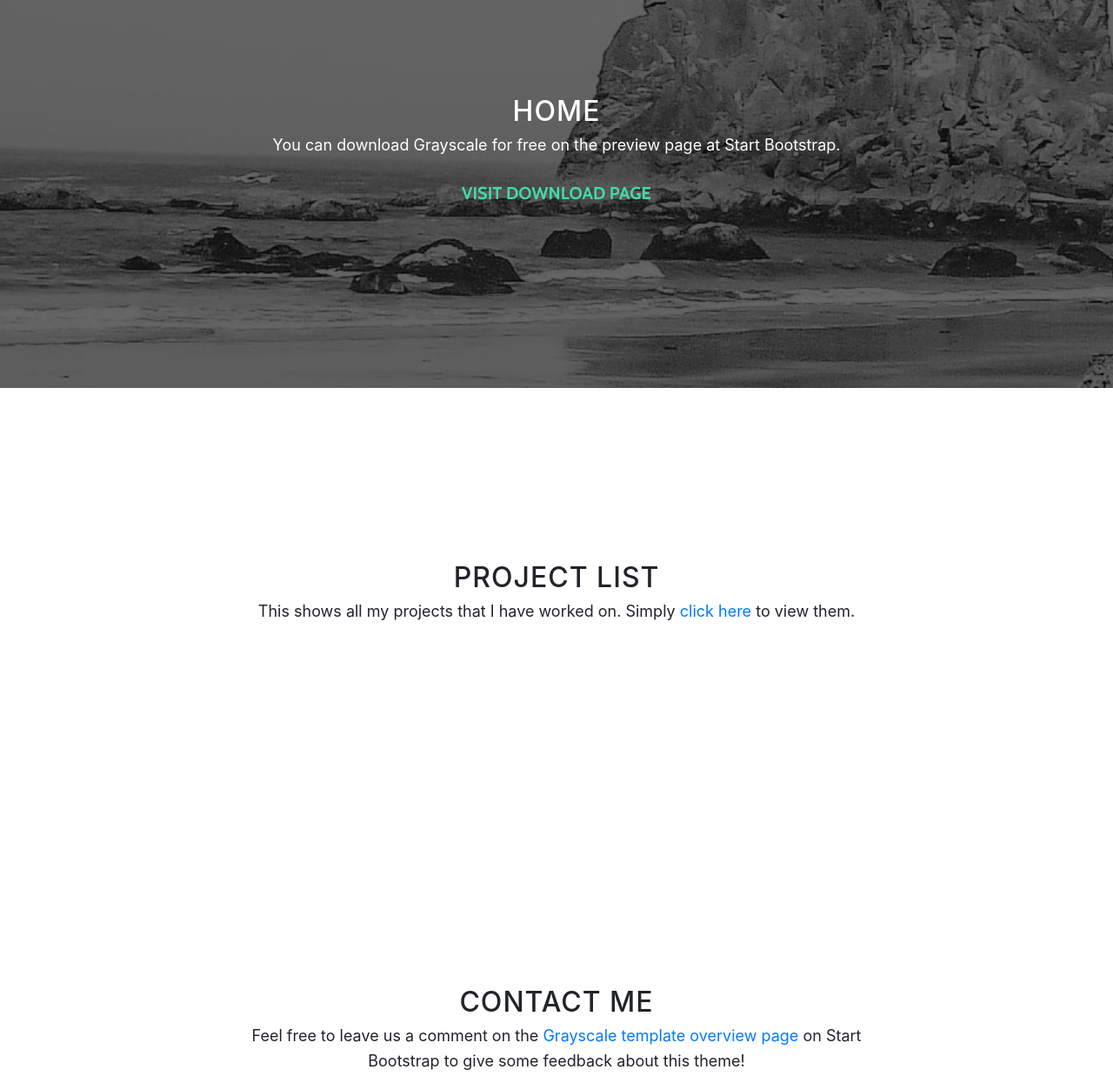
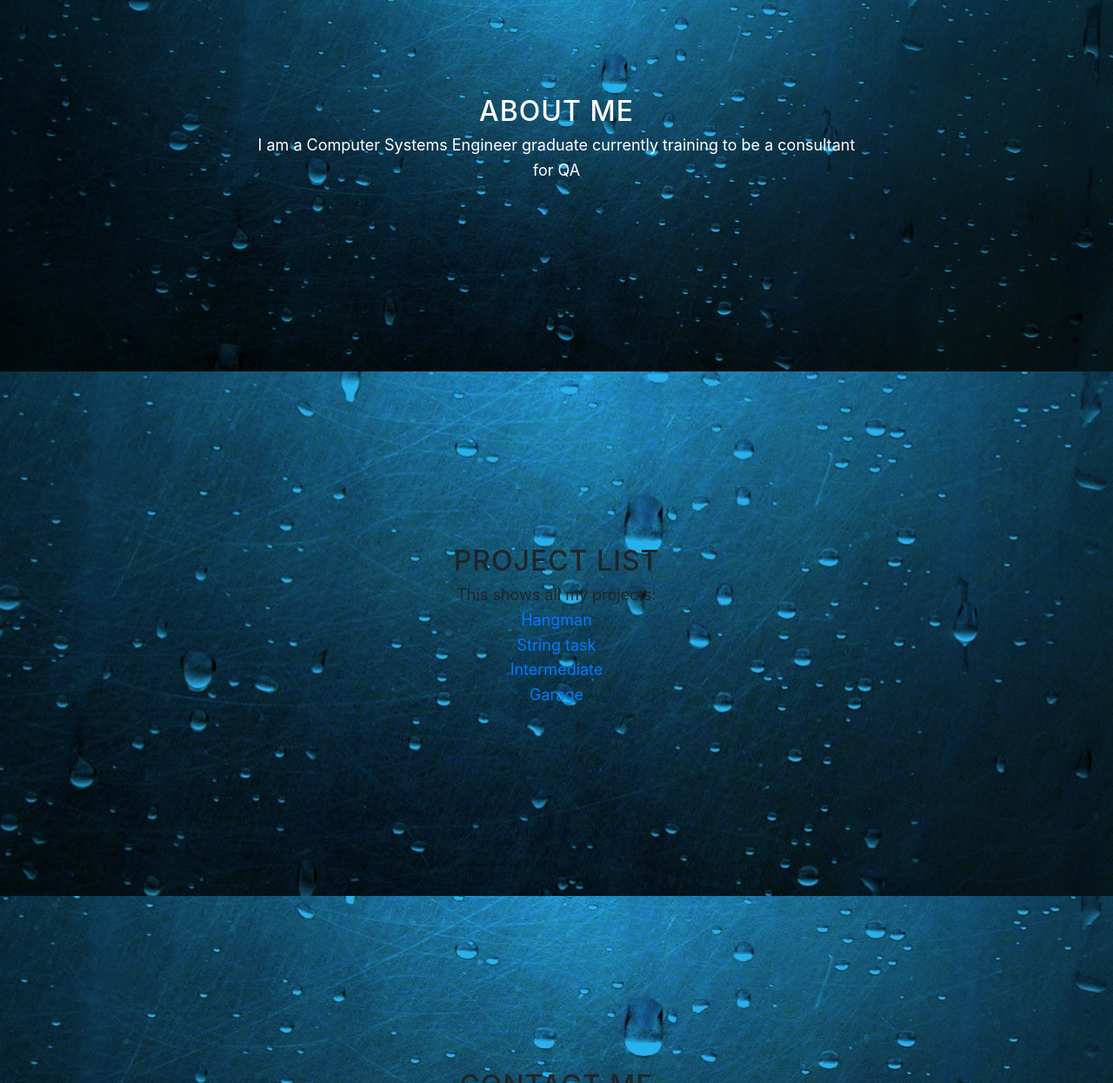
Before and after one commit to dev00727/dev00727.github.io, a website with bundled scripts: page index.html in a window 1280 px wide. Shown: the part 890-2135 px from the top of the page at 87% size. Built offline with nearby package versions, Linux system fonts and the light colour scheme.

Commit message:
Website improvement

```diff
--- a/css/grayscale.css
+++ b/css/grayscale.css
@@ -101,6 +101,8 @@
   text-align: center;
   color: white;
   background: url("../img/intro-bg.jpg") no-repeat bottom center scroll;
+
+
   background-color: black;
   -webkit-background-size: cover;
   -moz-background-size: cover;
--- a/index.html
+++ b/index.html
@@ -57,7 +57,7 @@
           <div class="row">
             <div class="col-lg-8 mx-auto">
               <h1 class="brand-heading">Devashish Bishnoi</h1>
-              <p class="intro-text">My page. </p>
+              <p class="intro-text">Welcome to my page. </p>
               <a href="#about" class="btn btn-circle js-scroll-trigger">
                 <i class="fa fa-angle-double-down animated"></i>
               </a>
@@ -70,9 +70,9 @@
     <section id="download" class="download-section content-section text-center">
       <div class="container">
         <div class="col-lg-8 mx-auto">
-          <h2>Home</h2>
-          <p>You can download Grayscale for free on the preview page at Start Bootstrap.</p>
-          <a href="http://startbootstrap.com/template-overviews/grayscale/" class="btn btn-default btn-lg">Visit Download Page</a>
+          <h2>About Me</h2>
+          <p>I am a Computer Systems Engineer graduate currently training to be a consultant for QA </p>
+          <!-- <a href="http://startbootstrap.com/template-overviews/grayscale/" class="btn btn-default btn-lg">Visit Download Page</a> -->
         </div>
       </div>
     </section>
@@ -82,8 +82,13 @@
         <div class="row">
           <div class="col-lg-8 mx-auto">
             <h2>Project List</h2>
-            <p>This shows all my projects that I have worked on. Simply
-              <a href="file:///C:/HTMLstuff/movie.html">click here</a> to view them.</p>
+            <p>This shows all my projects:<br>
+              <a href="hangman.html">Hangman</a><br>
+              <a href="JavaScript/stringTask.html">String task</a><br>
+              <a href="JavaScript/intermediate.html">Intermediate</a><br>
+              <a href="JavaScript/Garage.html">Garage</a><br>
+
+            </p>
             <!--<p>This theme features stock photos by
               <a href="http://gratisography.com/">Gratisography</a>
               along with a custom Google Maps skin courtesy of
@@ -102,9 +107,8 @@
         <div class="row">
           <div class="col-lg-8 mx-auto">
             <h2>Contact me</h2>
-            <p>Feel free to leave us a comment on the
-              <a href="http://startbootstrap.com/template-overviews/grayscale/">Grayscale template overview page</a>
-              on Start Bootstrap to give some feedback about this theme!</p>
+            <p>Have a look at my other project on my GitHub page.
+            </p>
             <ul class="list-inline banner-social-buttons">
               <!--<li class="list-inline-item">
                 <a href="https://twitter.com/SBootstrap" class="btn btn-default btn-lg">
```
Also changed, not shown: css/grayscale.min.css, img/computing-hero.jpg (added), img/homepage.jpg (added), img/lake.jpg (added), img/picturehand.jpg (added), img/waterdrop.jpeg (added).
